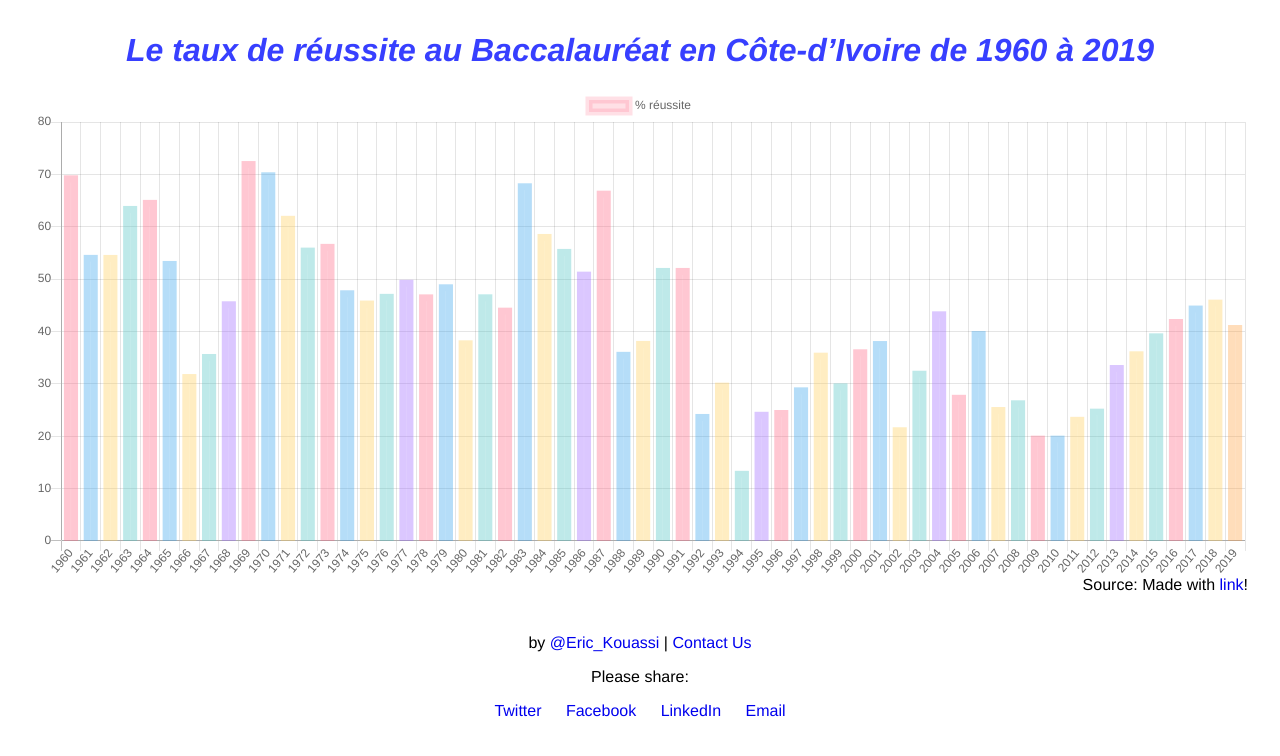
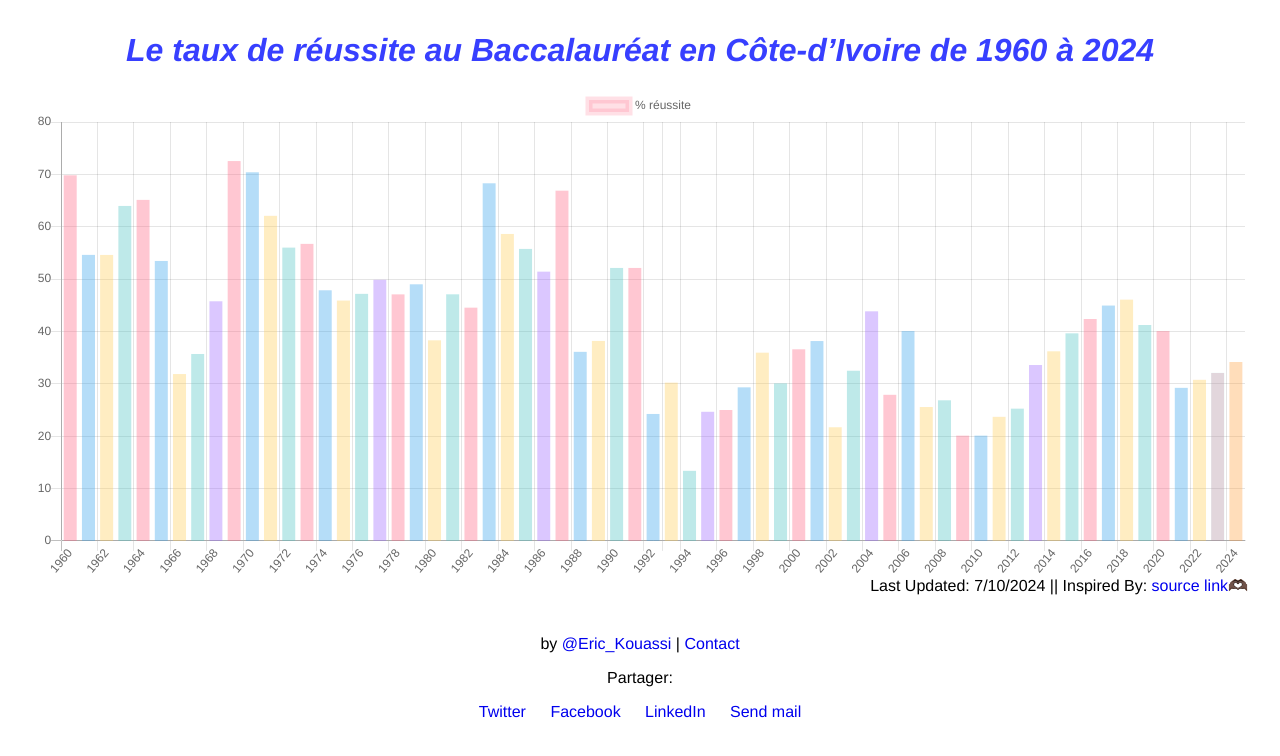
Before and after one commit to erickouassi/Cote-d-ivoire-Baccalaureat, a plain HTML site: page index.html in a window 1280 px wide. Drawn offline with nearby package versions, Linux system fonts and the light colour scheme.

Commit message:
Update 7.10.2024

```diff
--- a/index.html
+++ b/index.html
@@ -14,21 +14,23 @@
     <script src="https://cdnjs.cloudflare.com/ajax/libs/Chart.js/2.8.0/Chart.min.js"></script>
   </head>
   <body>
-    <h1>Le taux de réussite au Baccalauréat en Côte-d’Ivoire de 1960 à 2019</h1>
+    <h1>Le taux de réussite au Baccalauréat en Côte-d’Ivoire de 1960 à 2024</h1>
     <canvas id="myChart" width="500" height="200"></canvas>
 
       <div id="source">
-      Source: Made with <a href="https://m.facebook.com/story.php?story_fbid=2430240017052260&id=196581290418155&sfnsn=mo">link</a>!
+      Last Updated: 7/10/2024 || Inspired By: <a
+    href="https://m.facebook.com/story.php?story_fbid=2430240017052260&id=196581290418155&sfnsn=mo" target="_blank">source link</a>🫶🏿
     </div>
     <div class="footer">
         <p>
-          by <a href="http://www.twitter.com/Eric_kouassi">@Eric_Kouassi</a> | <a href="mailto:hello@erickouassi.com">Contact Us</a>
+          by <a href="http://www.twitter.com/Eric_kouassi">@Eric_Kouassi</a> |
+          <a href="mailto:hello@erickouassi.com">Contact</a>
         </p>
         </div>
         <p>
-         Please share:
+         Partager:
           <div class="shareLink">
-<a href="https://twitter.com/share?url=https://ek-cote-d-ivoire-baccalaureat.glitch.me/&text=Le taux de réussite au Baccalauréat en Côte-d’Ivoire" target="_blank">
+<a href="https://twitter.com/share?url=https://ek-cote-d-ivoire-baccalaureat.glitch.me/&text=Le taux de réussite au Baccalauréat en Côte-d’Ivoire de 1960 à 2019" target="_blank">
     Twitter
 </a>
     <a href="https://www.facebook.com/sharer/sharer.php?u=https://ek-cote-d-ivoire-baccalaureat.glitch.me/" target="_blank">
@@ -37,9 +39,11 @@
     <a href="https://www.linkedin.com/shareArticle?url=https://ek-cote-d-ivoire-baccalaureat.glitch.me/&title=Le taux de réussite au Baccalauréat en Côte-d’Ivoire&source=https://ek-cote-d-ivoire-baccalaureat.glitch.me/" target="_blank">
     LinkedIn
 </a>
-    <a href="mailto:?subject=Le taux de réussite au Baccalauréat en Côte-d’Ivoire= Le taux de réussite au Baccalauréat en Côte-d’Ivoire de 1960 à 2019">
-    Email
-</a>
+   <a href="mailto:?
+subject=Le%20taux%20de%20r%C3%A9ussite%20au%20Baccalaur%C3%A9at%20en%20C%C3%B4te-d%E2%80%99Ivoire%20&amp;
+body=Le%20taux%20de%20r%C3%A9ussite%20au%20Baccalaur%C3%A9at%20en%20C%C3%B4te-d%E2%80%99Ivoire%20de%201960%20%C3%A0%202023.%0ACopy%20and%20paste%20the%20link%20below%20in%20your%20browser.
+     %0ALink%3A%20https%3A%2F%2Fek-cote-d-ivoire-baccalaureat.glitch.me%2F%20">
+Send mail</a>
 </div>
     </p>
   </body>
--- a/script.js
+++ b/script.js
@@ -65,7 +65,12 @@ var myChart = new Chart(ctx, {
 [2016],
 [2017],
 [2018],
-[2019]
+[2019],
+[2020],
+[2021],
+[2022],
+[2023],
+[2024]
                 ],
         datasets: [{
             label: '% réussite',
@@ -129,7 +134,12 @@ var myChart = new Chart(ctx, {
 42.38,
 44.97,
 46.09,
-41.23],
+41.23,
+40.08,
+29.24,
+30.78,
+32.09,
+34.17],
             backgroundColor: [
                 'rgba(255, 99, 132, 0.2)',
                 'rgba(54, 162, 235, 0.2)',
@@ -190,6 +200,11 @@ var myChart = new Chart(ctx, {
                 'rgba(255, 99, 132, 0.2)',
                 'rgba(54, 162, 235, 0.2)',
                 'rgba(255, 206, 86, 0.2)',
+                'rgba(75, 192, 192, 0.2)',
+                'rgba(255, 99, 132, 0.2)',
+                'rgba(54, 162, 235, 0.2)',
+                'rgba(255, 206, 86, 0.2)',
+                'rgba(75, 192, 192, 0.2)',
                 'rgba(255, 159, 64, 0.2)'
             ],
             borderColor: [
@@ -252,6 +267,11 @@ var myChart = new Chart(ctx, {
                 'rgba(255, 99, 132, 0.2)',
                 'rgba(54, 162, 235, 0.2)',
                 'rgba(255, 206, 86, 0.2)',
+                'rgba(75, 192, 192, 0.2)',
+                'rgba(255, 99, 132, 0.2)',
+                'rgba(54, 162, 235, 0.2)',
+                'rgba(255, 206, 86, 0.2)',
+                'rgba(255, 99, 132, 0.2)',
                 'rgba(255, 159, 64, 0.2)'
             ],
             borderWidth: 7
```
